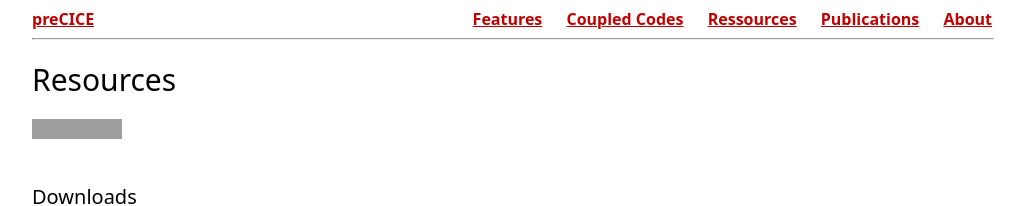
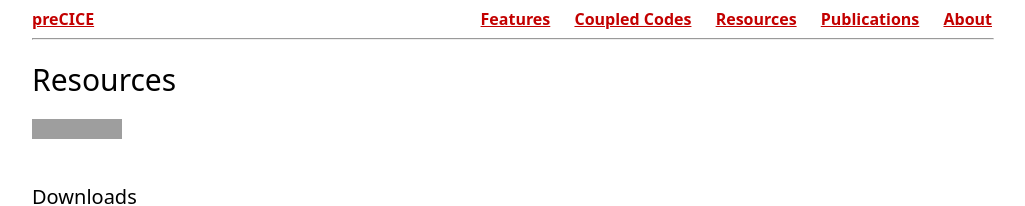
Before and after one commit to precice/precice.github.io_old, a Jekyll site: the page built from 04-resources.md, in a window 1280 px wide. Shown: the top 206 px of the page, without its empty margins (128-1153 px from the left). Built offline with Jekyll 4.4.1, drawn with Linux system fonts in a browser that asks for light colours; grey boxes are pictures that could not be loaded.

Commit message:
Update and rename 04-ressources.md to 04-resources.md

```diff
--- a/04-ressources.md
+++ b/04-resources.md
@@ -1,7 +1,7 @@
 ---
 layout: default
-title: Ressources
-permalink: /ressources/
+title: Resources
+permalink: /resources/
 ---
 
 # Resources
```
